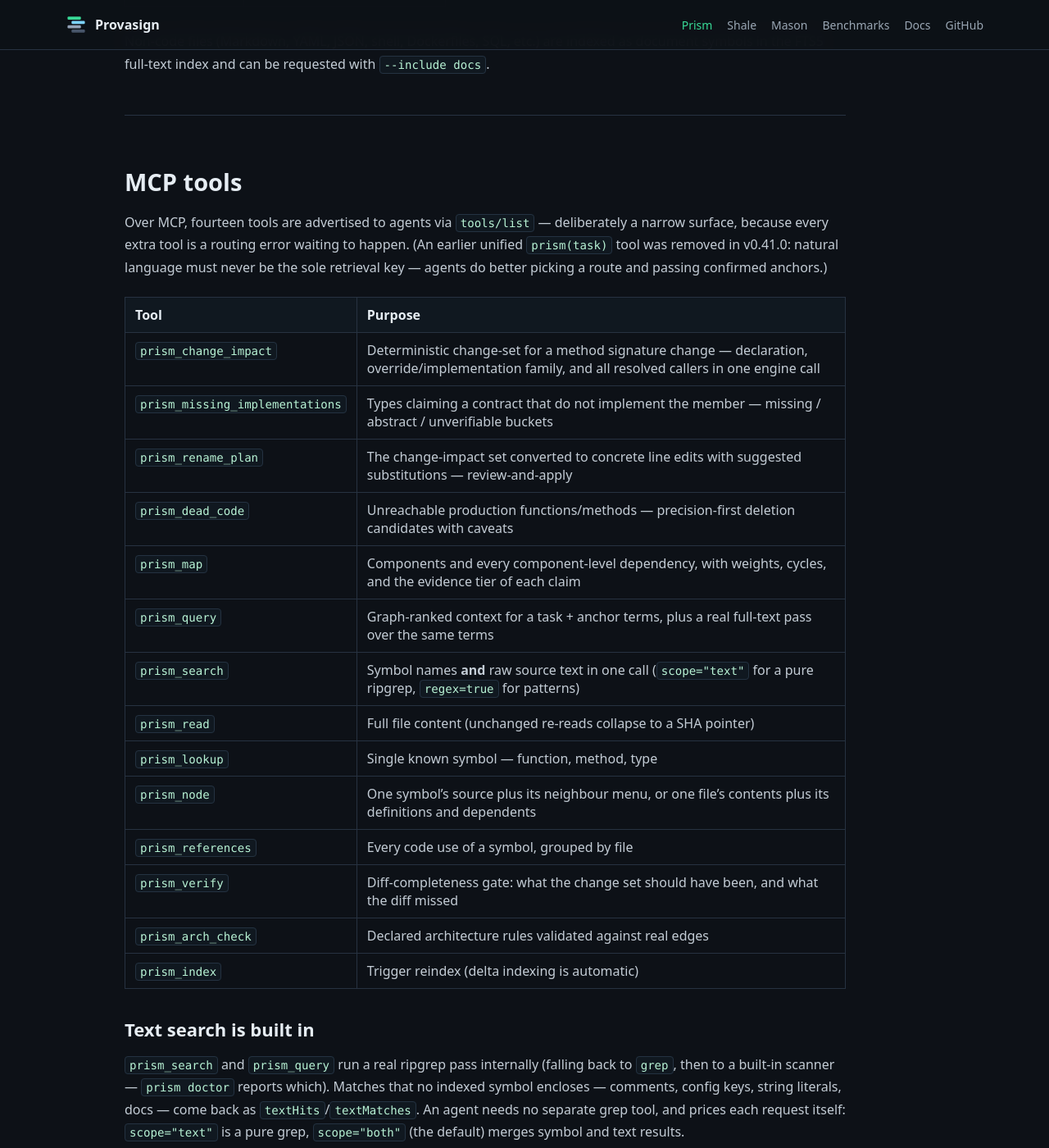
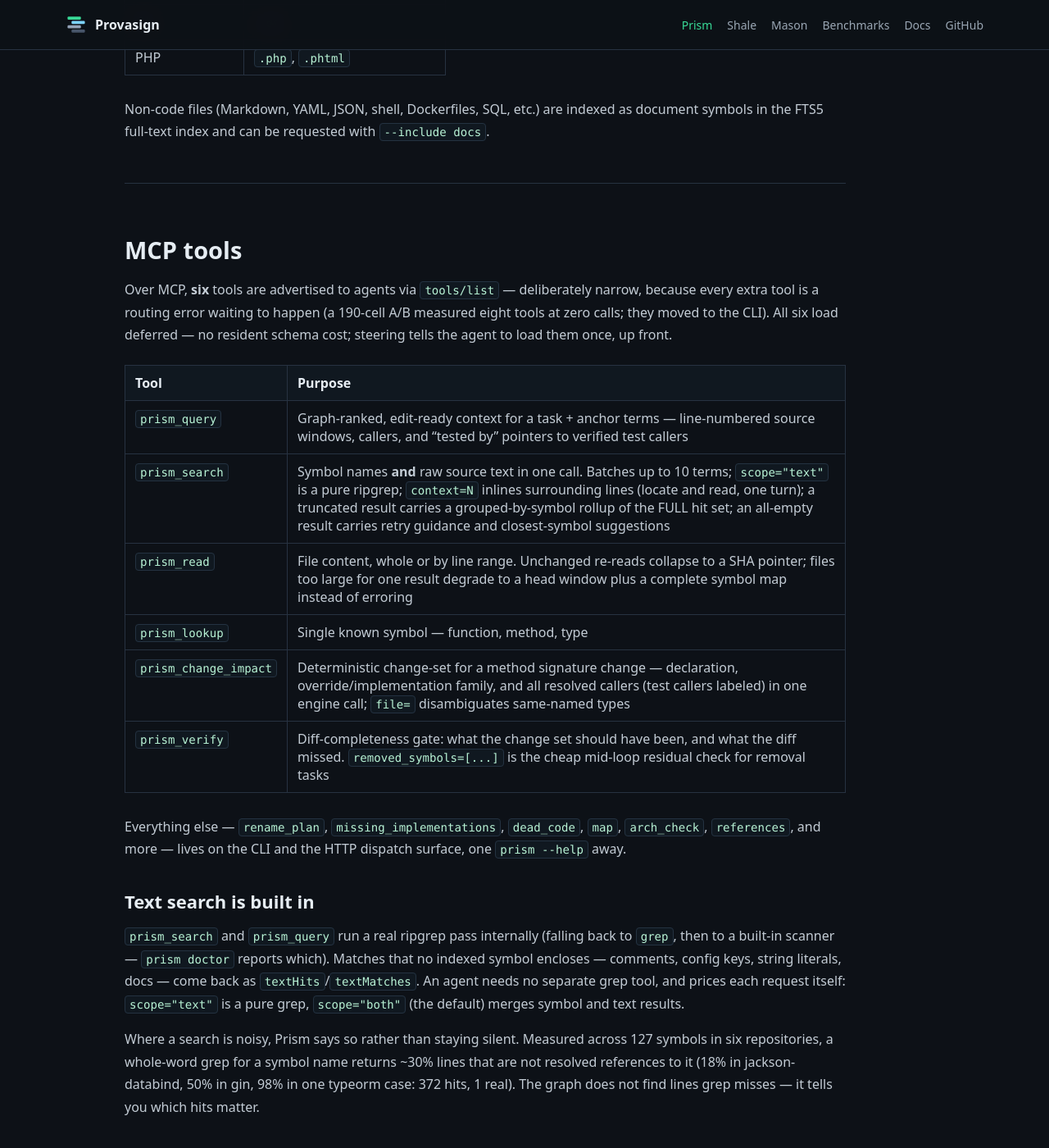
Before and after one commit to provasign/provasign.github.io, a Jekyll site: the page built from prism.md, in a window 1280 px wide and 1400 px high, scrolled down 8386 px. Shown: the whole window at 82% size. Built offline with Jekyll 4.4.1, drawn with Linux system fonts in a browser that asks for light colours; comment, search, counter and statistics services are not loaded; some of the changed text lies outside the part shown.

Commit message:
site: present the current form — v0.69.1 prism, v0.42.0 grove
Sweeping staleness fix (audit 2026-09-04; last site update was 2026-08-11,
inside the later-reverted v0.45 arc):
- prism.md: forced grep-denial section replaced with the current routing
  story (in-band guidance, legacy-deny cleanup); 14-tool MCP table
  replaced with the actual 6 deferred tools and their current
  capabilities (batched search + context, hitRollup, didYouMean,
  removed_symbols verify, file= disambiguation, isTest labels, head+map
  degradation, tested-by pointers); CLI surface pointed at for the rest;
  version pin updated.
- grove.md: removed features (semantic search, tests edges, grove_tests)
  no longer advertised; 8 core edge types; 7 MCP tools; version pin.
- index.html/fuse.md: semantic-graph phrasing and prism_drift surface
  corrected. mason.md untouched — its invocation wall is real and its own.
- Dated historical measurement tables kept as labeled history.

Co-Authored-By: Claude Sonnet 5 <noreply@anthropic.com>
Claude-Session: https://claude.ai/code/session_01HTYLuNJPfgEAXJykbHPpHT

````diff
--- a/index.html
+++ b/index.html
@@ -207,7 +207,7 @@ completeness: <span class="green">closed</span></pre>
           <div class="principle"><strong>Measured claims</strong><p>Correctness results are tied to published tasks, independent oracles, and raw runs.</p></div>
           <div class="principle"><strong>Honest boundaries</strong><p>Unsupported analysis and missing evidence are labeled instead of silently promoted to certainty.</p></div>
         </div>
-        <div class="foundation"><strong>Under Prism: Grove.</strong> Prism embeds Grove's semantic code graph. <a href="{{ '/grove/' | relative_url }}">Grove remains available to tool builders</a>, but Prism users do not install or configure it separately.</div>
+        <div class="foundation"><strong>Under Prism: Grove.</strong> Prism embeds Grove's code graph. <a href="{{ '/grove/' | relative_url }}">Grove remains available to tool builders</a>, but Prism users do not install or configure it separately.</div>
       </div>
     </section>
   </main>
--- a/prism.md
+++ b/prism.md
@@ -190,7 +190,7 @@ for automation that needs structured output.
 
 ```sh
 # Pin a version
-VERSION=v0.17.0 curl -fsSL https://raw.githubusercontent.com/provasign/prism/main/install.sh | bash
+VERSION=v0.69.1 curl -fsSL https://raw.githubusercontent.com/provasign/prism/main/install.sh | bash
 ```
 
 Installs to `~/bin` by default. Set `INSTALL_DIR=/usr/local/bin` to override.
@@ -218,14 +218,16 @@ CLI (fallback for subagents that don't inherit the MCP session). `--mode` is
 accepted and ignored since v0.38.0. Indexing is automatic — `prism index .`
 is an optional warm-up.
 
-**Routing is structural.** Steering alone does not route agents — measured
-12:1, an agent will cite its instructions and run `grep` anyway. Interactive
-`prism init` therefore offers (and `--deny-builtin-search` forces) denying
-Claude Code's built-in Grep/`grep`/`rg` in the project's
-`.claude/settings.json` (machine-global only with `--global`), making
-Prism the search path. Nothing becomes unfindable —
-`prism search --scope text` is a ripgrep passthrough — and the change is
-reversible by deleting those lines.
+**Routing is earned in-band, not forced.** Earlier versions offered denying
+Claude Code's built-in Grep/`grep`/`rg`; that model is dead — a bare denial
+gets worked around (measured live: an agent read it as "the user is blocking
+grep" and routed through a subagent) — and `prism init` now actively cleans
+up those legacy deny entries where it finds them. What routes agents today,
+each transcript-measured: an unconditional load-the-tools line in steering,
+guidance inside tool responses at the moment it matters (truncation warnings
+pointing at the complete rollup, empty-result retry hints with
+closest-symbol suggestions, errors that name the fix), and tools that
+degrade instead of erroring. Grep is never blocked — it is out-competed.
 
 After `prism init`, agents follow instructions like:
 
@@ -308,7 +310,7 @@ prism watch .    # delta-reindex on every save — queries never wait for indexi
 
 ## Language support
 
-11 languages, all with Tree-sitter AST + native semantic enrichment:
+Eleven languages (the nine below plus COBOL and JCL for mainframe estates), all with Tree-sitter AST + native type analysis:
 
 | Language | Extensions |
 |---|---|
@@ -330,28 +332,24 @@ with `--include docs`.
 
 ## MCP tools
 
-Over MCP, fourteen tools are advertised to agents via
-`tools/list` — deliberately a narrow surface, because every extra tool is a
-routing error waiting to happen. (An earlier unified `prism(task)` tool was
-removed in v0.41.0: natural language must never be the sole retrieval key —
-agents do better picking a route and passing confirmed anchors.)
+Over MCP, **six** tools are advertised to agents via `tools/list` —
+deliberately narrow, because every extra tool is a routing error waiting to
+happen (a 190-cell A/B measured eight tools at zero calls; they moved to
+the CLI). All six load deferred — no resident schema cost; steering tells
+the agent to load them once, up front.
 
 | Tool | Purpose |
 |---|---|
-| `prism_change_impact` | Deterministic change-set for a method signature change — declaration, override/implementation family, and all resolved callers in one engine call |
-| `prism_missing_implementations` | Types claiming a contract that do not implement the member — missing / abstract / unverifiable buckets |
-| `prism_rename_plan` | The change-impact set converted to concrete line edits with suggested substitutions — review-and-apply |
-| `prism_dead_code` | Unreachable production functions/methods — precision-first deletion candidates with caveats |
-| `prism_map` | Components and every component-level dependency, with weights, cycles, and the evidence tier of each claim |
-| `prism_query` | Graph-ranked context for a task + anchor terms, plus a real full-text pass over the same terms |
-| `prism_search` | Symbol names **and** raw source text in one call (`scope="text"` for a pure ripgrep, `regex=true` for patterns) |
-| `prism_read` | Full file content (unchanged re-reads collapse to a SHA pointer) |
+| `prism_query` | Graph-ranked, edit-ready context for a task + anchor terms — line-numbered source windows, callers, and "tested by" pointers to verified test callers |
+| `prism_search` | Symbol names **and** raw source text in one call. Batches up to 10 terms; `scope="text"` is a pure ripgrep; `context=N` inlines surrounding lines (locate and read, one turn); a truncated result carries a grouped-by-symbol rollup of the FULL hit set; an all-empty result carries retry guidance and closest-symbol suggestions |
+| `prism_read` | File content, whole or by line range. Unchanged re-reads collapse to a SHA pointer; files too large for one result degrade to a head window plus a complete symbol map instead of erroring |
 | `prism_lookup` | Single known symbol — function, method, type |
-| `prism_node` | One symbol's source plus its neighbour menu, or one file's contents plus its definitions and dependents |
-| `prism_references` | Every code use of a symbol, grouped by file |
-| `prism_verify` | Diff-completeness gate: what the change set should have been, and what the diff missed |
-| `prism_arch_check` | Declared architecture rules validated against real edges |
-| `prism_index` | Trigger reindex (delta indexing is automatic) |
+| `prism_change_impact` | Deterministic change-set for a method signature change — declaration, override/implementation family, and all resolved callers (test callers labeled) in one engine call; `file=` disambiguates same-named types |
+| `prism_verify` | Diff-completeness gate: what the change set should have been, and what the diff missed. `removed_symbols=[...]` is the cheap mid-loop residual check for removal tasks |
+
+Everything else — `rename_plan`, `missing_implementations`, `dead_code`,
+`map`, `arch_check`, `references`, and more — lives on the CLI and the HTTP
+dispatch surface, one `prism --help` away.
 
 ### Text search is built in
 
````
Also changed, not shown: other parts of prism.md (+1 -1 lines), fuse.md (+1 -1 lines), grove.md (+8 -11 lines).
